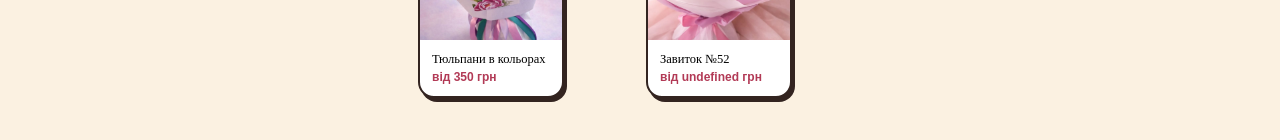
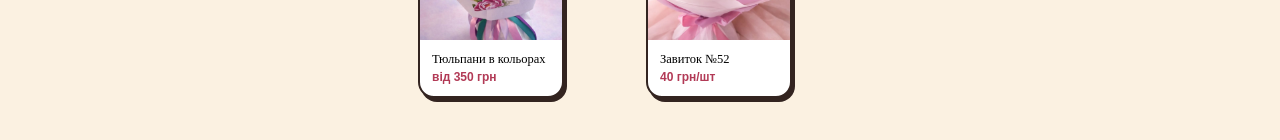
Before and after one commit to RVasyliuk-2003/Custom-Marshmallows, a React (Vite) app: page /Gallery in a window 1280 px wide. Shown: the part 4964-5104 px from the top of the page. Built offline with nearby package versions, Linux system fonts and the light colour scheme.

Commit message:
feat: show fixed price for curls instead of size-based price logic

```diff
--- a/src/components/Main/Gallery/Gallery.jsx
+++ b/src/components/Main/Gallery/Gallery.jsx
@@ -180,9 +180,11 @@ const Gallery = () => {
                   <div className={style.photoText}>
                     <h4>{ell.name}</h4>
                     <span>
-                      {priceInfo
-                        ? `${priceInfo.price} грн`
-                        : `від ${minSizePrice?.price} грн`}
+                      {ell.type === "Завиток"
+                        ? "40 грн/шт"
+                        : priceInfo
+                          ? `${priceInfo.price} грн`
+                          : `від ${minSizePrice?.price} грн`}
                     </span>
                   </div>
                 </div>
```
